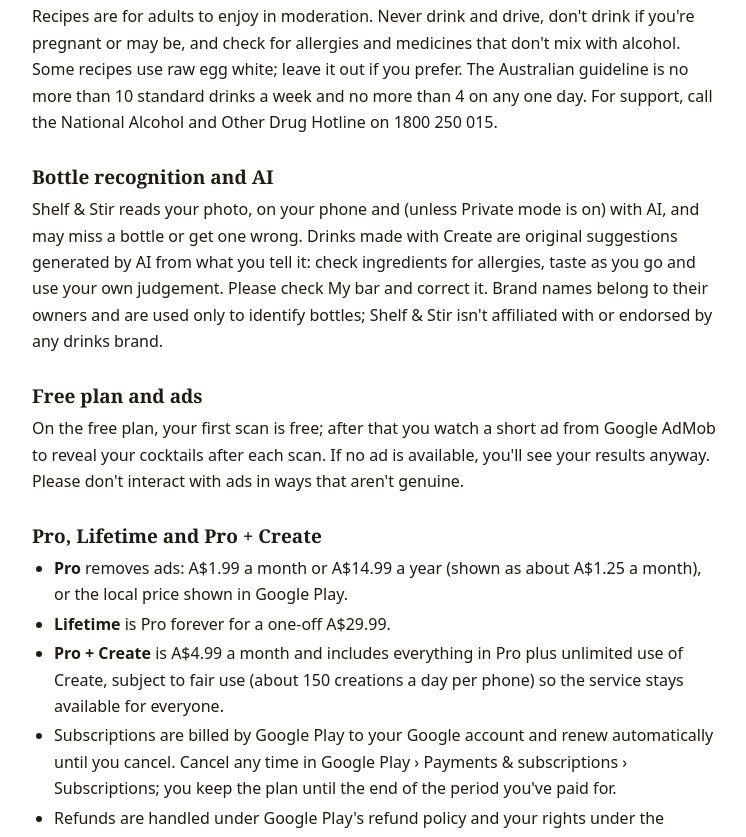
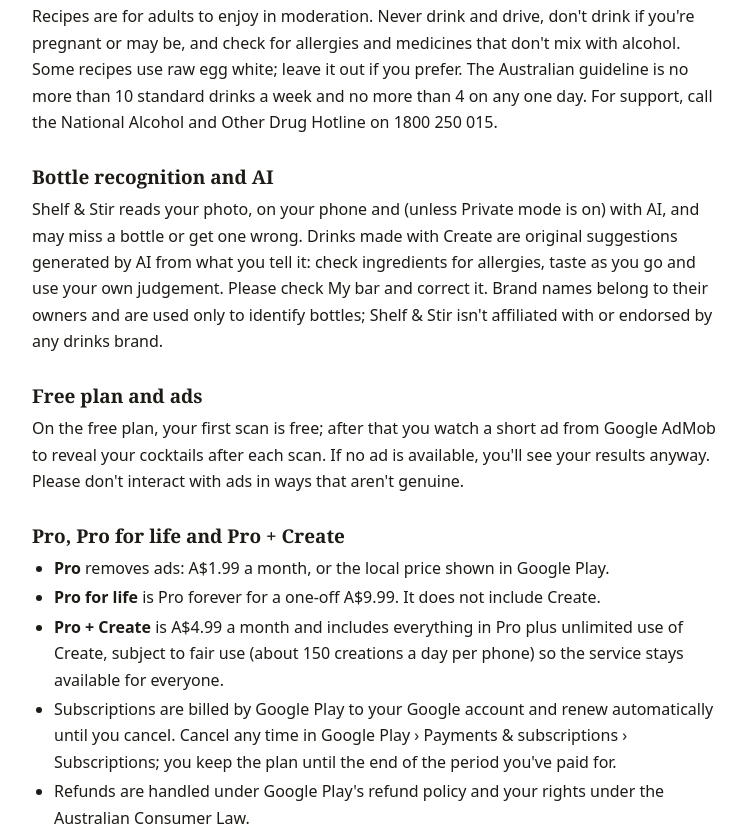
Before and after one commit to mickfazl-ai/orgpic-legal, a plain HTML site: page shelfstir/terms.html in a window 1280 px wide. Shown: the part 363-1200 px from the top of the page, without its empty margins (266-1012 px from the left). Drawn offline with Linux system fonts and the light colour scheme.

Commit message:
Shelf & Stir: Pro for life A$9.99, yearly removed

```diff
--- a/shelfstir/terms.html
+++ b/shelfstir/terms.html
@@ -22,9 +22,9 @@ footer{margin-top:44px;padding-top:16px;border-top:1px solid var(--line);color:v
 <p>Shelf &amp; Stir reads your photo, on your phone and (unless Private mode is on) with AI, and may miss a bottle or get one wrong. Drinks made with Create are original suggestions generated by AI from what you tell it: check ingredients for allergies, taste as you go and use your own judgement. Please check My bar and correct it. Brand names belong to their owners and are used only to identify bottles; Shelf &amp; Stir isn't affiliated with or endorsed by any drinks brand.</p>
 <h2>Free plan and ads</h2>
 <p>On the free plan, your first scan is free; after that you watch a short ad from Google AdMob to reveal your cocktails after each scan. If no ad is available, you'll see your results anyway. Please don't interact with ads in ways that aren't genuine.</p>
-<h2>Pro, Lifetime and Pro + Create</h2>
-<ul><li><b>Pro</b> removes ads: A$1.99 a month or A$14.99 a year (shown as about A$1.25 a month), or the local price shown in Google Play.</li>
-<li><b>Lifetime</b> is Pro forever for a one-off A$29.99.</li>
+<h2>Pro, Pro for life and Pro + Create</h2>
+<ul><li><b>Pro</b> removes ads: A$1.99 a month, or the local price shown in Google Play.</li>
+<li><b>Pro for life</b> is Pro forever for a one-off A$9.99. It does not include Create.</li>
 <li><b>Pro + Create</b> is A$4.99 a month and includes everything in Pro plus unlimited use of Create, subject to fair use (about 150 creations a day per phone) so the service stays available for everyone.</li>
 <li>Subscriptions are billed by Google Play to your Google account and renew automatically until you cancel. Cancel any time in Google Play › Payments &amp; subscriptions › Subscriptions; you keep the plan until the end of the period you've paid for.</li>
 <li>Refunds are handled under Google Play's refund policy and your rights under the Australian Consumer Law.</li>
```
Also changed, not shown: shelfstir/privacy.html (+1 -1 lines).
